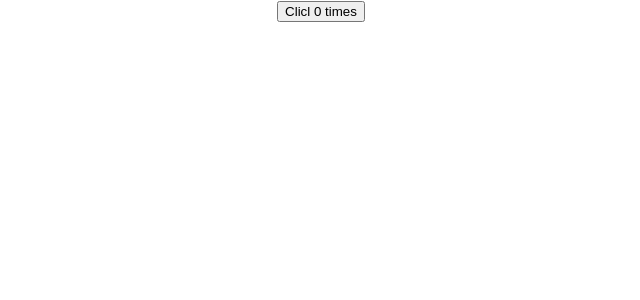
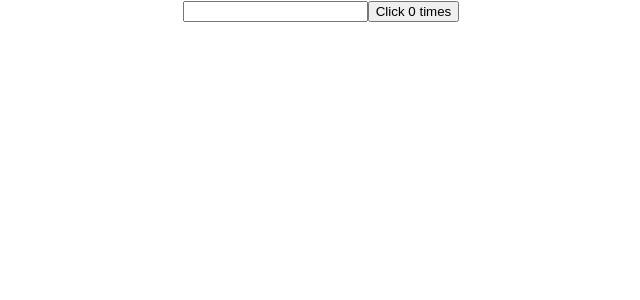
Before and after one commit to tashfeennaveed/React-test-app, a React (Create React App) app: page / in a window 1280 px wide. Shown: the top 300 px of the page, without its empty margins (319-959 px from the left). Built offline with nearby package versions, Linux system fonts and the light colour scheme.

Commit message:
51,use effect takes 2 parameters

```diff
--- a/src/components/UseEFFECT.js
+++ b/src/components/UseEFFECT.js
@@ -3,16 +3,22 @@
 function UseEFFECT() {
 
     const [count , setCount] = useState(0)
+    const [ name , setName ] = useState('')
 
     useEffect(
         ()=>{
+            console.log('updating document title')
             document.title = `You Clicked ${count} times`
-        }
+        }, [count]
 
     )
     return (
         <div>
-            <button onClick={()=> setCount(count + 1)} >Clicl {count} times</button>
+            <input type='text'
+            value={name}
+            onChange={(e) => setName(e.target.value)}  />
+            <button onClick={()=> setCount(count + 1)} >
+                Click {count} times</button>
         </div>
     )
 }
```
